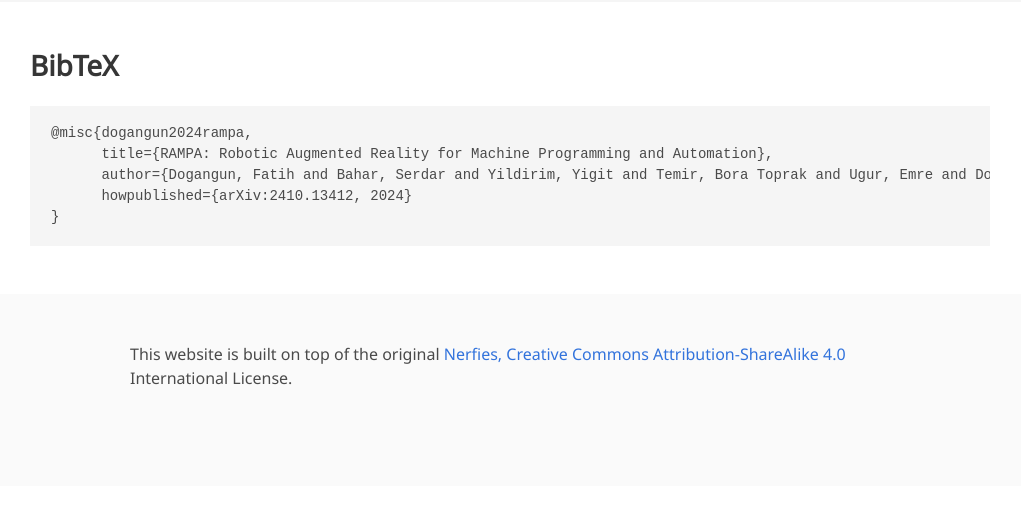
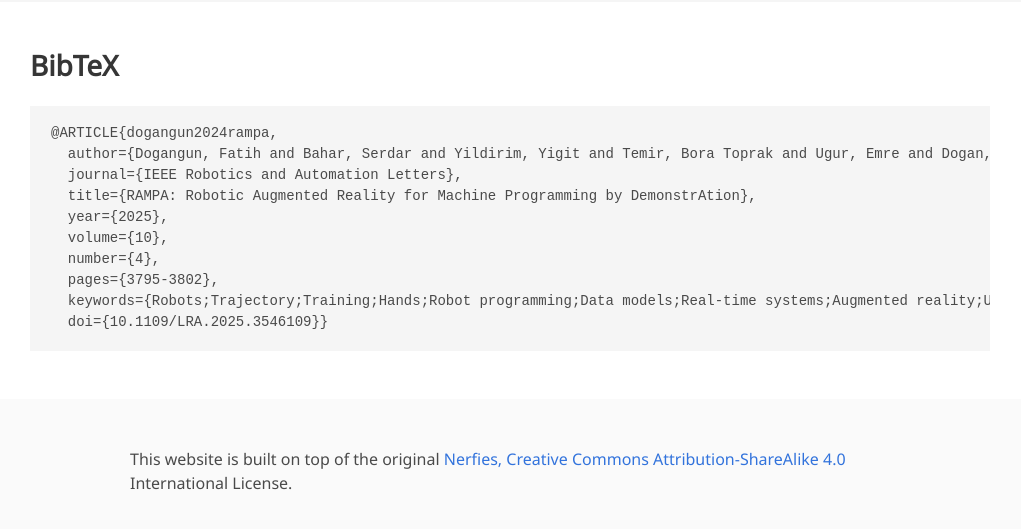
Before and after one commit to rampa-robot/rampa-robot.github.io, a plain HTML site: page index.html in a window 1280 px wide. Shown: the part 2783-3312 px from the top of the page, without its empty margins (130-1151 px from the left). Before the commit the page ends 3269 px from the top, so only its background shows below. Drawn offline with nearby package versions, Linux system fonts and the light colour scheme; some icons are missing; a web font is replaced by a local one.

Commit message:
Update index.html

```diff
--- a/index.html
+++ b/index.html
@@ -230,11 +230,16 @@
 <section class="section" id="BibTeX">
   <div class="container is-max-desktop content">
     <h2 class="title">BibTeX</h2>
-    <pre><code>@misc{dogangun2024rampa,
-      title={RAMPA: Robotic Augmented Reality for Machine Programming and Automation},
-      author={Dogangun, Fatih and Bahar, Serdar and Yildirim, Yigit and Temir, Bora Toprak and Ugur, Emre and Dogan, Mustafa Doga},
-      howpublished={arXiv:2410.13412, 2024}
-}
+    <pre><code>@ARTICLE{dogangun2024rampa,
+  author={Dogangun, Fatih and Bahar, Serdar and Yildirim, Yigit and Temir, Bora Toprak and Ugur, Emre and Dogan, Mustafa Doga},
+  journal={IEEE Robotics and Automation Letters},
+  title={RAMPA: Robotic Augmented Reality for Machine Programming by DemonstrAtion},
+  year={2025},
+  volume={10},
+  number={4},
+  pages={3795-3802},
+  keywords={Robots;Trajectory;Training;Hands;Robot programming;Data models;Real-time systems;Augmented reality;User experience;Human-robot interaction;Virtual reality and interfaces;learning from demonstration;augmented reality (AR);extended reality (XR)},
+  doi={10.1109/LRA.2025.3546109}}
 </code></pre>
   </div>
 </section>
```
